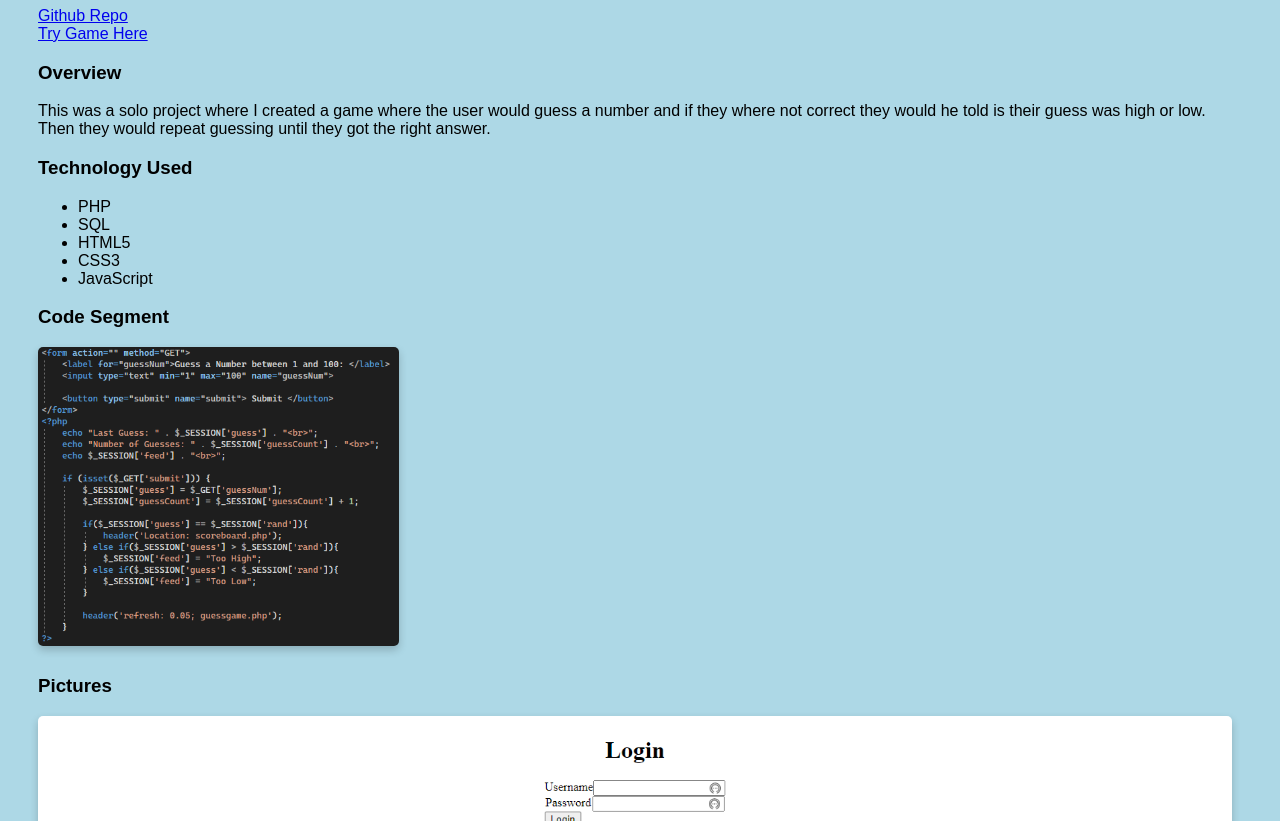
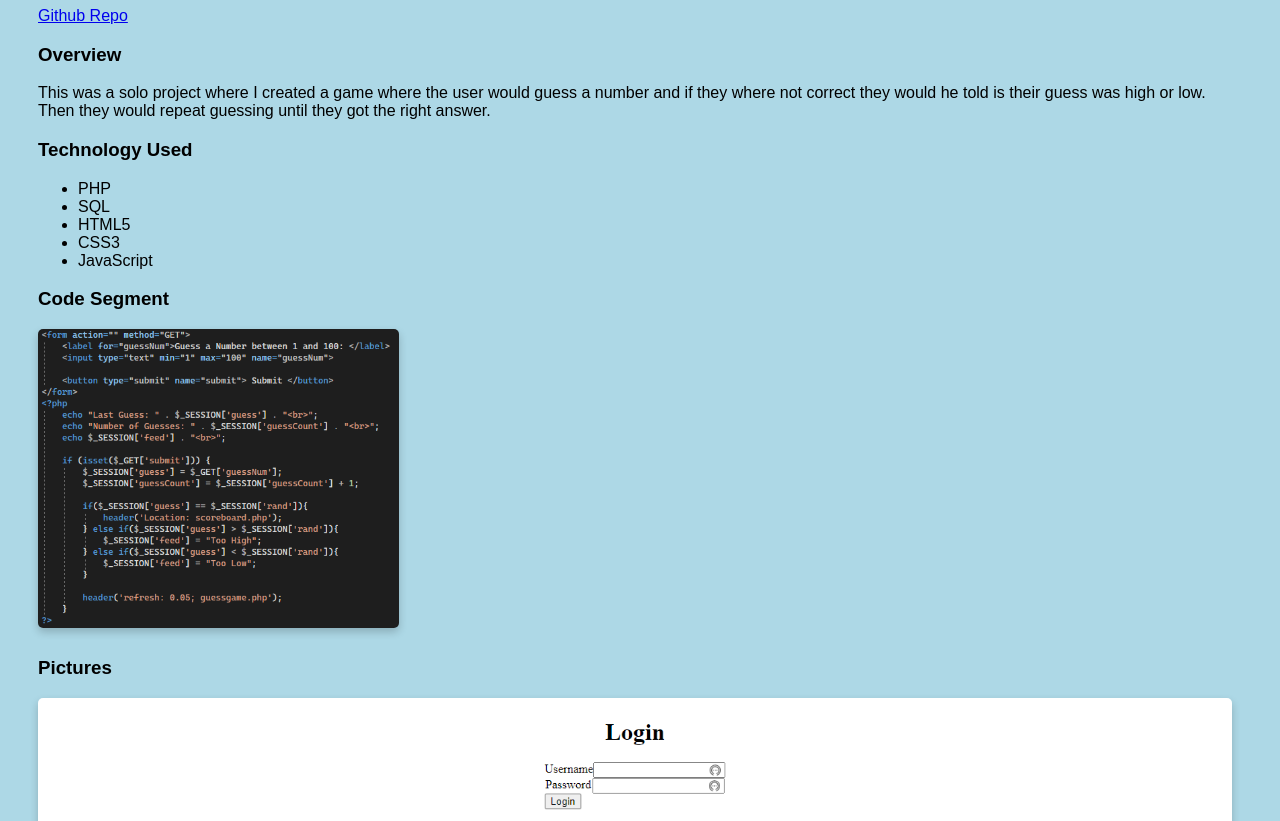
Before and after one commit to tobyroos/tobyroos.github.io, a plain HTML site: page guessinggame.html in a window 1280 px wide. Shown: the part 183-1004 px from the top of the page. Drawn offline with Linux system fonts and the light colour scheme.

Commit message:
version 1.1

```diff
--- a/guessinggame.html
+++ b/guessinggame.html
@@ -21,8 +21,6 @@
     <div class="page-body">
         <div class="topic">
             <a href="https://github.com/tobyroos/GuessingGame" target="_blank">Github Repo</a>
-            <br>
-            <a href="https://tobyrooscs.epizy.com/login.php?i=1" target="_blank">Try Game Here</a>
         </div>
         <div class="topic">
             <h3>Overview</h3>
```
